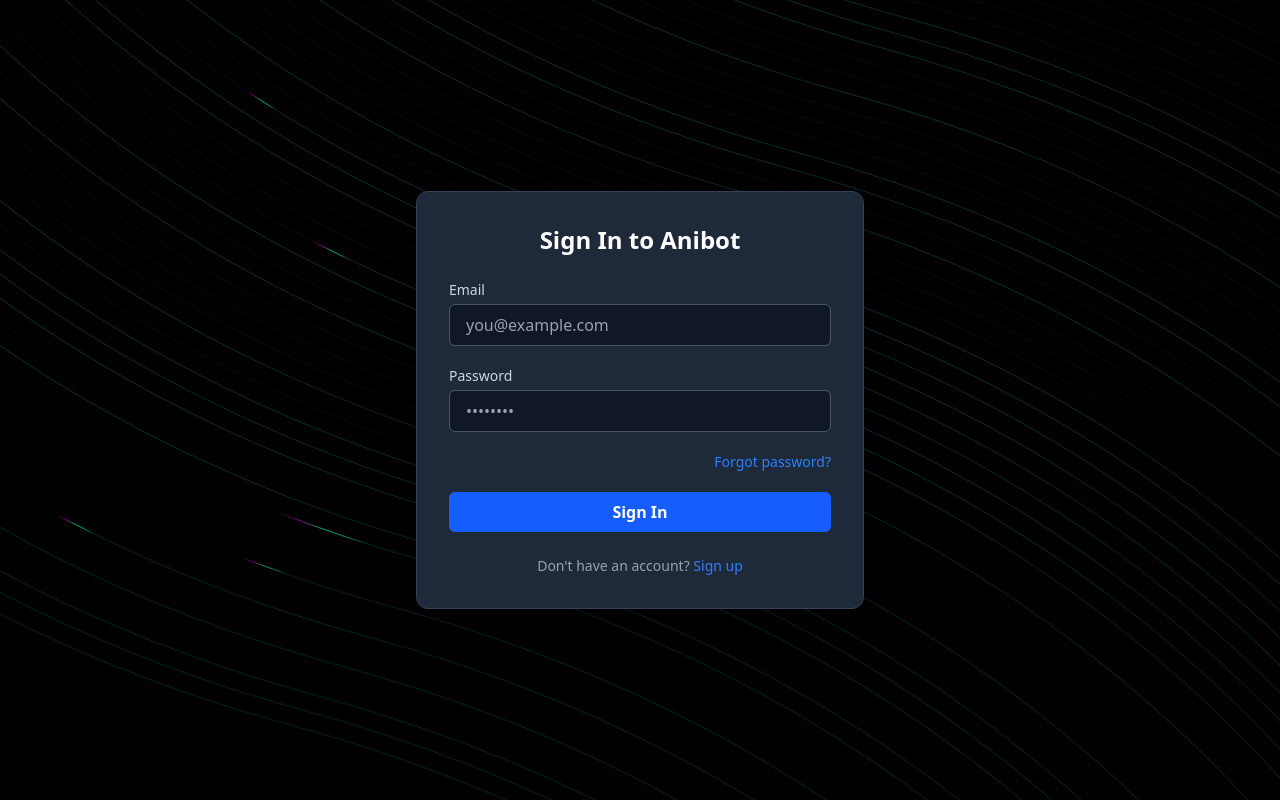
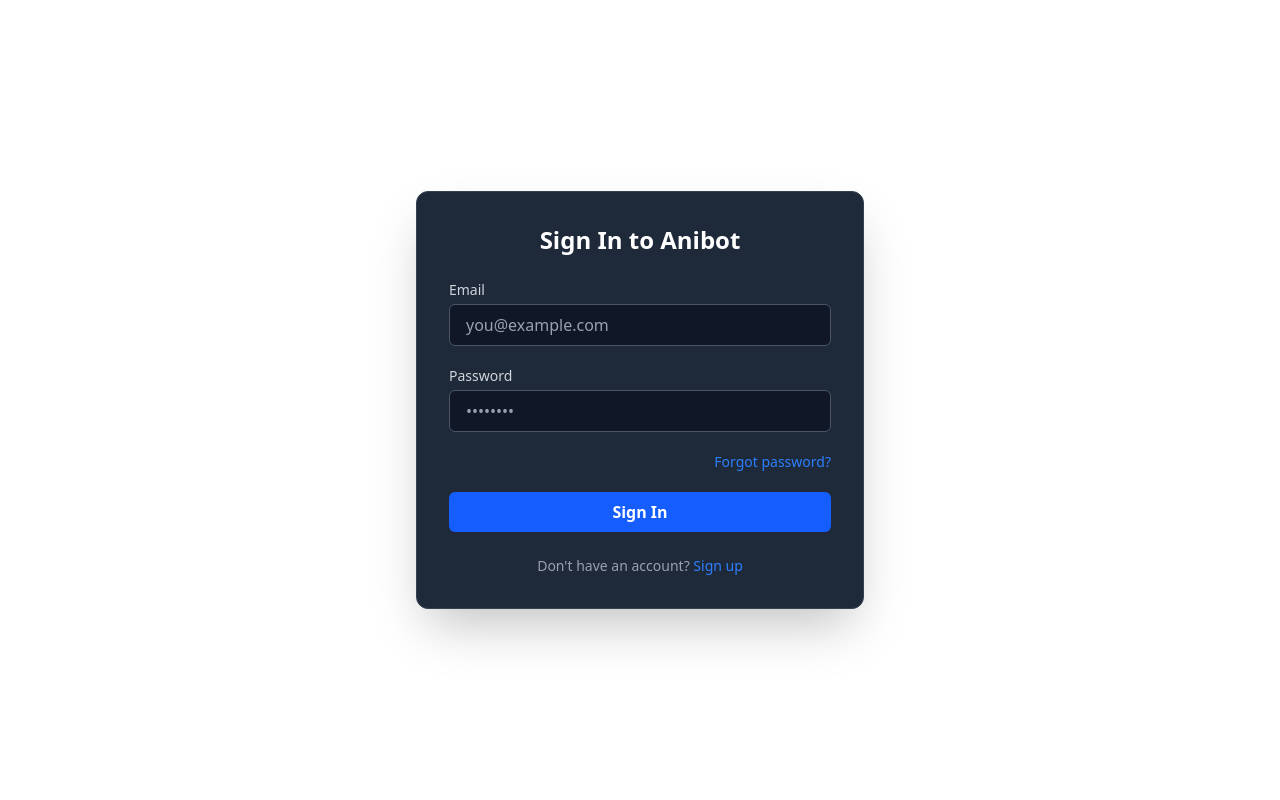
Before and after one commit to Inshamhaque/visuoAI, a Next.js app in the folder apps/client/: page /auth/signin in a window 1280 px wide. Built offline with nearby package versions, Linux system fonts and the light colour scheme.

Commit message:
removed auth bgs

```diff
--- a/apps/client/app/components/auth/Signin.tsx
+++ b/apps/client/app/components/auth/Signin.tsx
@@ -48,7 +48,7 @@
   });
   return (
     <div className="relative min-h-screen flex items-center justify-center overflow-hidden px-4">
-      <BackgroundBeams />
+      {/* <BackgroundBeams /> */}
 
       <div className="relative z-10 w-full max-w-md bg-gray-800 text-white p-8 rounded-xl shadow-2xl border border-gray-700">
         <h2 className="text-2xl font-bold mb-6 text-center">Sign In to Anibot</h2>
--- a/apps/client/app/components/auth/Signup.tsx
+++ b/apps/client/app/components/auth/Signup.tsx
@@ -74,7 +74,7 @@
 
   return (
     <div className="relative min-h-screen flex items-center justify-center overflow-hidden px-4">
-      <BackgroundBeams />
+      {/* <BackgroundBeams /> */}
 
       <div className="relative z-10 w-full max-w-md bg-gray-800 text-white p-8 rounded-xl shadow-2xl border border-gray-700">
         <h2 className="text-2xl font-bold mb-6 text-center">Sign Up</h2>
```
Also changed, not shown: 1 other file (tests, documents, lock files or other folders).
